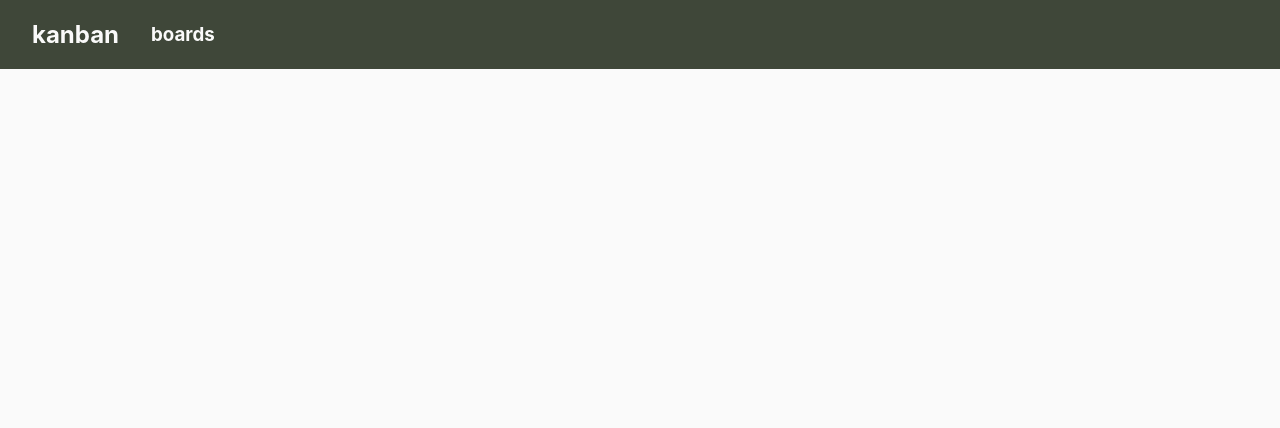
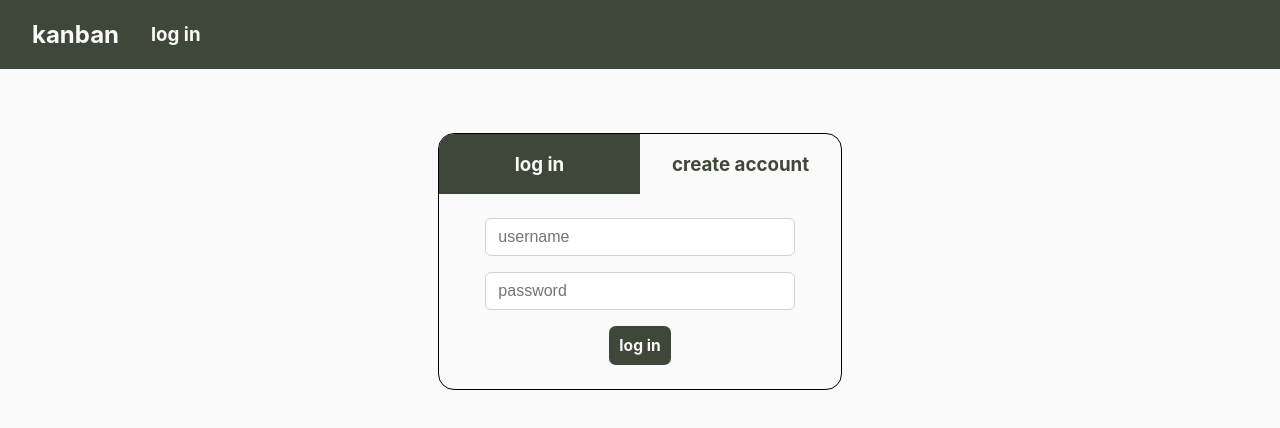
Before and after one commit to BeauYancey/kanban, a React (Vite) app: page /login in a window 1280 px wide. Before the commit this address had no page. Shown: the top 428 px of the page. Built offline with nearby package versions, Linux system fonts and the light colour scheme.

Commit message:
added login page

```diff
--- a/src/App.jsx
+++ b/src/App.jsx
@@ -1,14 +1,20 @@
+import { useState } from 'react'
+import { BrowserRouter, Routes, Route } from 'react-router-dom'
+import Navbar from './components/Navbar'
 import Demo from './Demo'
-import Navbar from './components/Navbar'
-import { BrowserRouter, Routes, Route } from 'react-router-dom'
+import Login from './Login'
 
 function App() {
+
+  const [authState, setAuthState] = useState(false)
+
   return (
     <>
       <BrowserRouter>
-        <Navbar />
+        <Navbar authState={authState}/>
         <Routes>
-          <Route path='/' exact element={<Demo />}/>
+          <Route path='/' exact element={<Demo />} />
+          <Route path='/login' element={<Login setAuthState={setAuthState} />} />
         </Routes>
       </BrowserRouter>
     </>
--- /dev/null
+++ b/src/Login.jsx
@@ -0,0 +1,55 @@
+import { useState } from "react"
+
+export default function Login({setAuthState}) {
+
+	const [tab, setTab] = useState('login')
+
+	function login() {
+		setAuthState(true);
+	}
+
+	return (
+		<main style={{display: 'flex', justifyContent: 'center'}}>
+			<div className='login-form'>
+				<div className='tabs'>
+					<div className={tab === 'login' ? 'tab selected' : 'tab'} style={{borderRadius: '15px 0 0 0'}} onClick={() => setTab('login')}>
+						<h3>log in</h3>
+					</div>
+					<div className={tab === 'create' ? 'tab selected' : 'tab'} style={{borderRadius: '0 15px 0 0'}} onClick={() => setTab('create')}>
+						<h3>create account</h3>
+					</div>
+				</div>
+				{tab === 'login' &&
+					<div className='login-form-option'>
+						<input
+							placeholder="username"
+							type='text'
+						/>
+						<input
+							placeholder="password"
+							type='password'
+						/>
+						<button className='btn btn-olive' onClick={login}><h3>log in</h3></button>
+					</div>
+				}
+				{tab === 'create' &&
+					<div className='login-form-option'>
+						<input
+							placeholder="username"
+							type='text'
+						/>
+						<input
+							placeholder="password"
+							type='password'
+						/>
+						<input
+							placeholder="confirm password"
+							type='password'
+						/>
+						<button className='btn btn-olive' onClick={login}><h3>create account</h3></button>
+					</div>
+				}
+			</div>
+		</main>
+	)
+}
--- a/src/components/Navbar.jsx
+++ b/src/components/Navbar.jsx
@@ -1,10 +1,11 @@
 import { Link } from "react-router-dom";
 
-export default function Navbar() {
+export default function Navbar({authState}) {
 
 	return (
 		<nav>
 			<Link to='/'><h2>kanban</h2></Link>
+			{authState ?
 				<div className='nav-drop'>
 					<h3>boards</h3>
 					<div className='nav-drop-content'>
@@ -12,7 +13,9 @@ export default function Navbar() {
 						<Link to='/board/2'><h4>Bathroom Renovation</h4></Link>
 						<button className='btn' style={{cursor: 'pointer'}} onClick={() => console.log('clicked')}><h3>Create +</h3></button>
 					</div>
-			</div>
+				</div> :
+				<Link to='/login'><h3>log in</h3></Link>
+			}
 		</nav>
 	)
 }
--- a/src/index.css
+++ b/src/index.css
@@ -30,25 +30,35 @@ nav {
 .nav-drop-content {
   position: absolute;
   visibility: hidden;
+  opacity: 0;
   left: -1em;
   min-width: 160px;
   z-index: 1;
   background-color: var(--olive);
   padding: 0 1em 1em 1em;
   border-radius: 0 0 .5em .5em;
+  transition: all .25s cubic-bezier(0.075, 0.82, 0.165, 1);
 }
 
 .nav-drop:hover .nav-drop-content {
   visibility: visible;
+  opacity: 1;
+  transition: all .25s cubic-bezier(0.075, 0.82, 0.165, 1);
 }
 
 .btn {
-  padding: .5em .5em;
+  padding: .75em;
   font-family: inherit;
   background-color: var(--white);
   box-shadow: none;
   border: 0;
-  border-radius: .25em;
+  border-radius: .5em;
+  cursor: pointer
+}
+
+.btn-olive {
+  background-color: var(--olive);
+  color: var(--white)
 }
 
 .btn h3 {
@@ -115,3 +125,43 @@ a {
 .card > h4 {
   text-align: center;
 }
+
+.login-form {
+  max-width: 32em;
+  border: 1px solid black;
+  border-radius: 1em;
+  margin-top: 4em;
+}
+
+.tabs {
+  display: grid;
+  grid-template-columns: 1fr 1fr;
+  text-align: center;
+}
+
+.tab {
+  padding: 0 2em;
+  cursor: pointer;
+}
+
+.tab.selected {
+  background-color: var(--olive);
+  color: var(--white)
+}
+
+.login-form-option {
+  display: flex;
+  flex-direction: column;
+  padding: 1.5em;
+  align-items: center;
+  gap: 1em
+}
+
+.login-form-option > input {
+  padding: .375em .75em;
+  font-size: 1em;
+  line-height: 1.5em;
+  border-radius: .375em;
+  border: 1px solid lightgrey;
+  width: 80%;
+}
```
Lines whose indentation alone changed are shown as unchanged.
